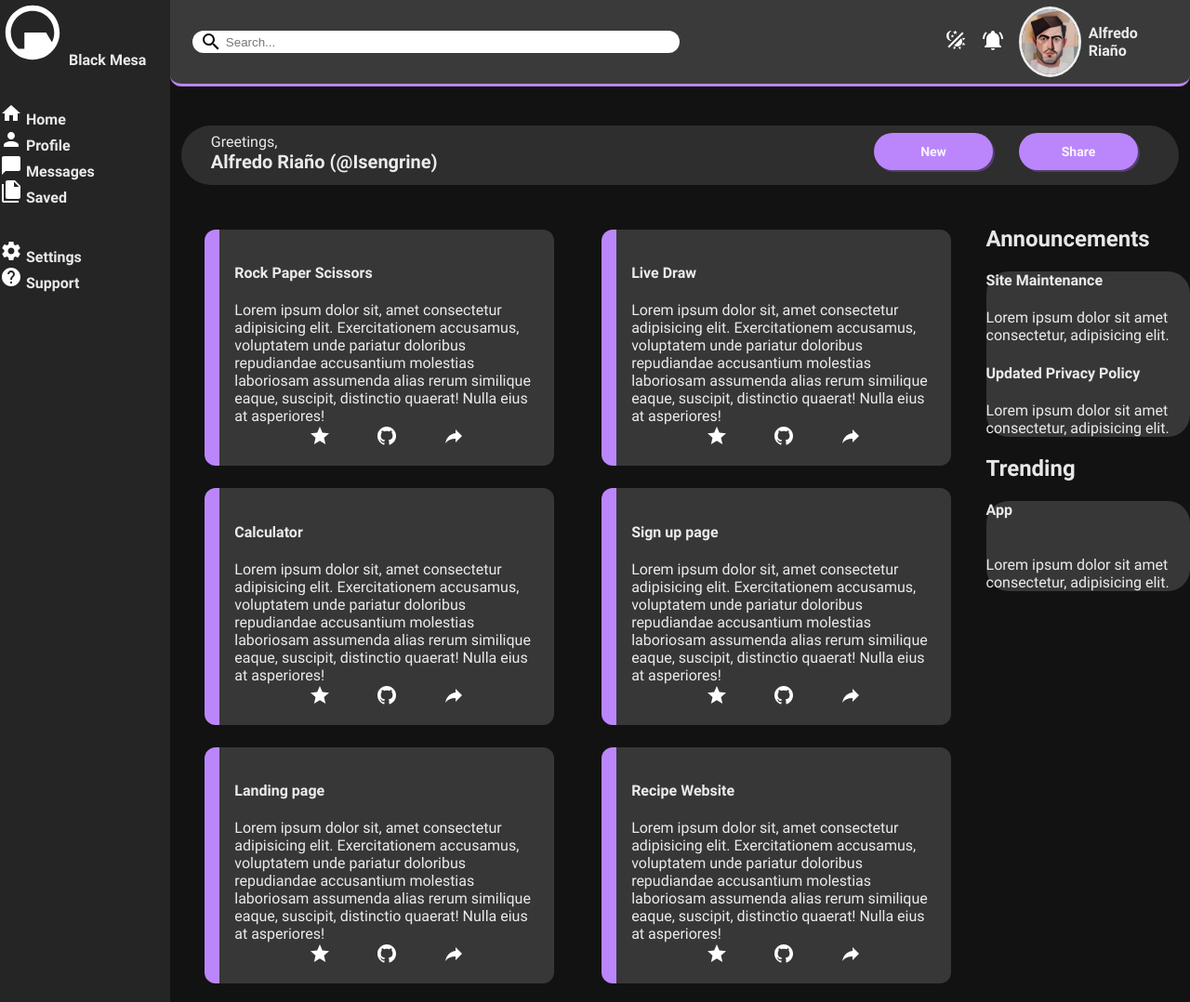
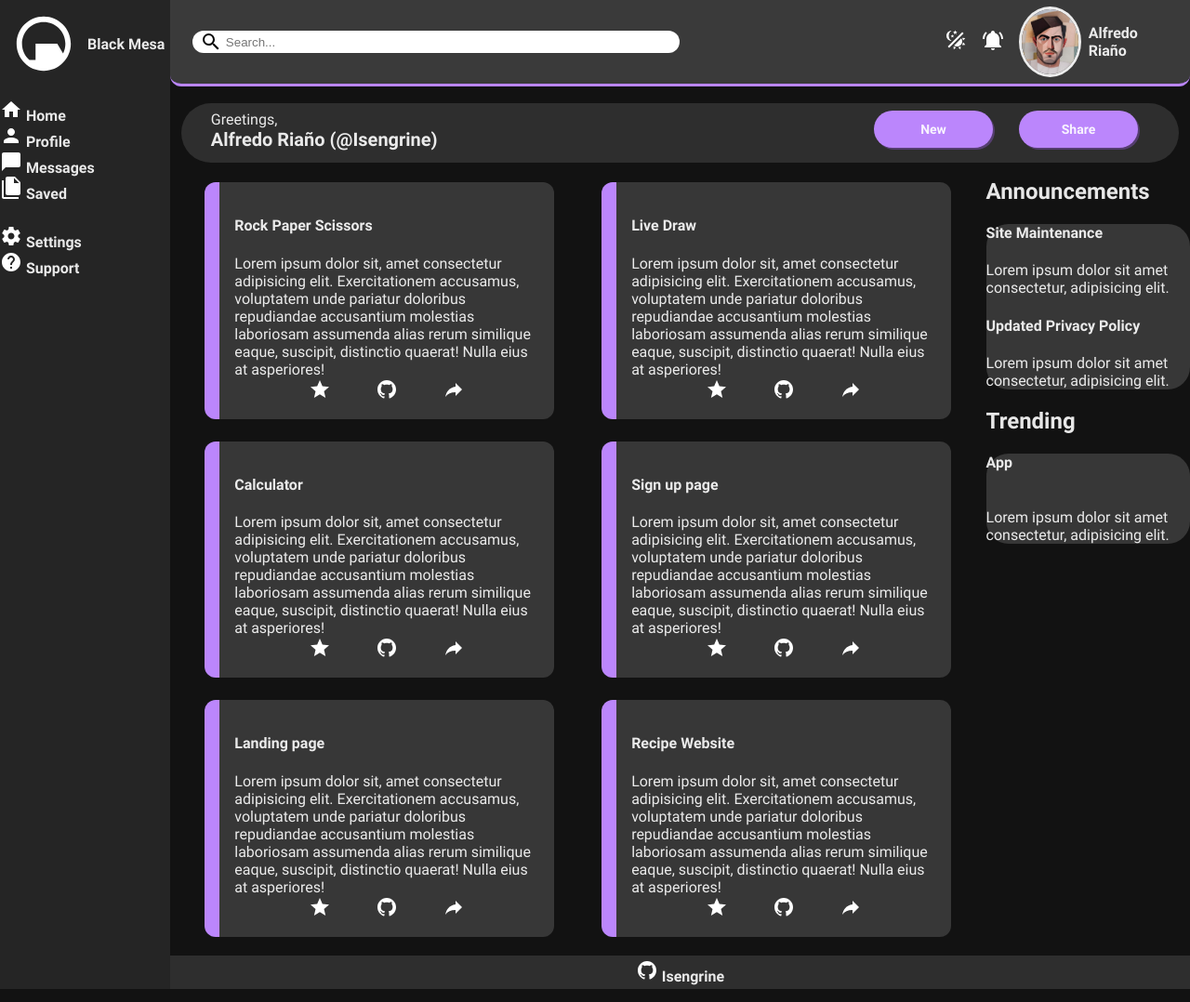
Before and after one commit to Isengrine/admin-dashboard, a plain HTML site: page index.html in a window 1280 px wide. Shown: the top 1078 px of the page at 93% size. Drawn offline with Linux system fonts and the light colour scheme.

Commit message:
Style sidebar logo, title

```diff
--- a/index.html
+++ b/index.html
@@ -11,8 +11,8 @@
 <body>
   <div id="container">
     <div id="sidebar">
-      <div>
-        <a href="#">
+      <div id="sidebar-top">
+        <a href="#" id="title">
           <img src="./images/black-mesa-white.svg">
           <span>Black Mesa</span>
         </a>
--- a/style.css
+++ b/style.css
@@ -71,7 +71,17 @@ p {
   background-color: var(--color-ui-01);
   display: flex;
   flex-direction: column;
-  gap: 36px;
+  gap: 24px;
+}
+
+#sidebar-top {
+  margin: 12px 0 0 12px;
+}
+
+#title {
+  display: flex;
+  align-items: center;
+  gap: 12px;
 }
 
 #sidebar-middle {
@@ -86,7 +96,7 @@ p {
 
 #desktop {
   display: grid;
-  grid-template-rows: repeat(2, 1fr) 8fr;
+  grid-template-rows: repeat(2, auto) 8fr;
 }
 
 #header {
@@ -141,7 +151,7 @@ p {
 #navbar {
   background-color: var(--color-ui-02);
   height: clamp(48px, 20%, 64px);
-  margin: 0 12px 0 12px;
+  margin: 18px 12px 0 12px;
   padding: 8px;
   border-radius: 36px;
   align-self: center;
```
